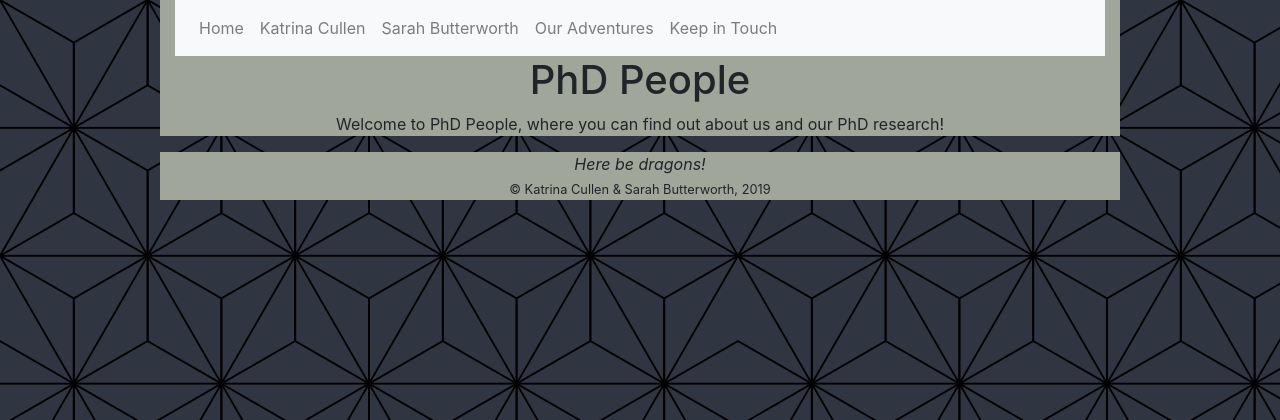
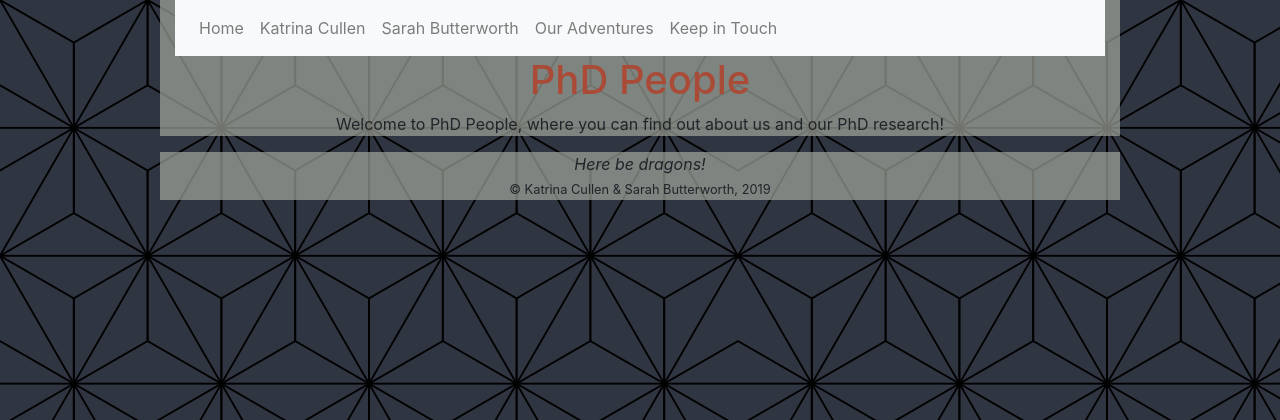
Before and after one commit to KatrinapC/COMPETITION_KC_SB, a Flask app: page /home in a window 1280 px wide. Shown: the top 420 px of the page. Run offline with Flask 2, Linux system fonts and the light colour scheme; some libraries are stand-ins or nearby versions.

Commit message:
tweak secondary css colours

```diff
--- a/static/css/secondary.css
+++ b/static/css/secondary.css
@@ -4,15 +4,16 @@ body {
 }
 
 h1 {
-    font-color: #A94B36;
+    color: #A94B36;
     }
 
 h2 {
-font: #CAA455;
-}
+    color: #CAA455;
+    }
+
 
 .container {
-  background-color: rgba(160, 166, 154, 1);
+  background-color: rgba(160, 166, 154, 0.7);
   max-width: 75%;
   }
 
@@ -21,3 +22,7 @@ font: #CAA455;
   max-width: 100px;
   height: auto;
 }
+
+
+.navbar-light .navbar-brand {
+  color: rgba(202, 164, 85, 1);
```
